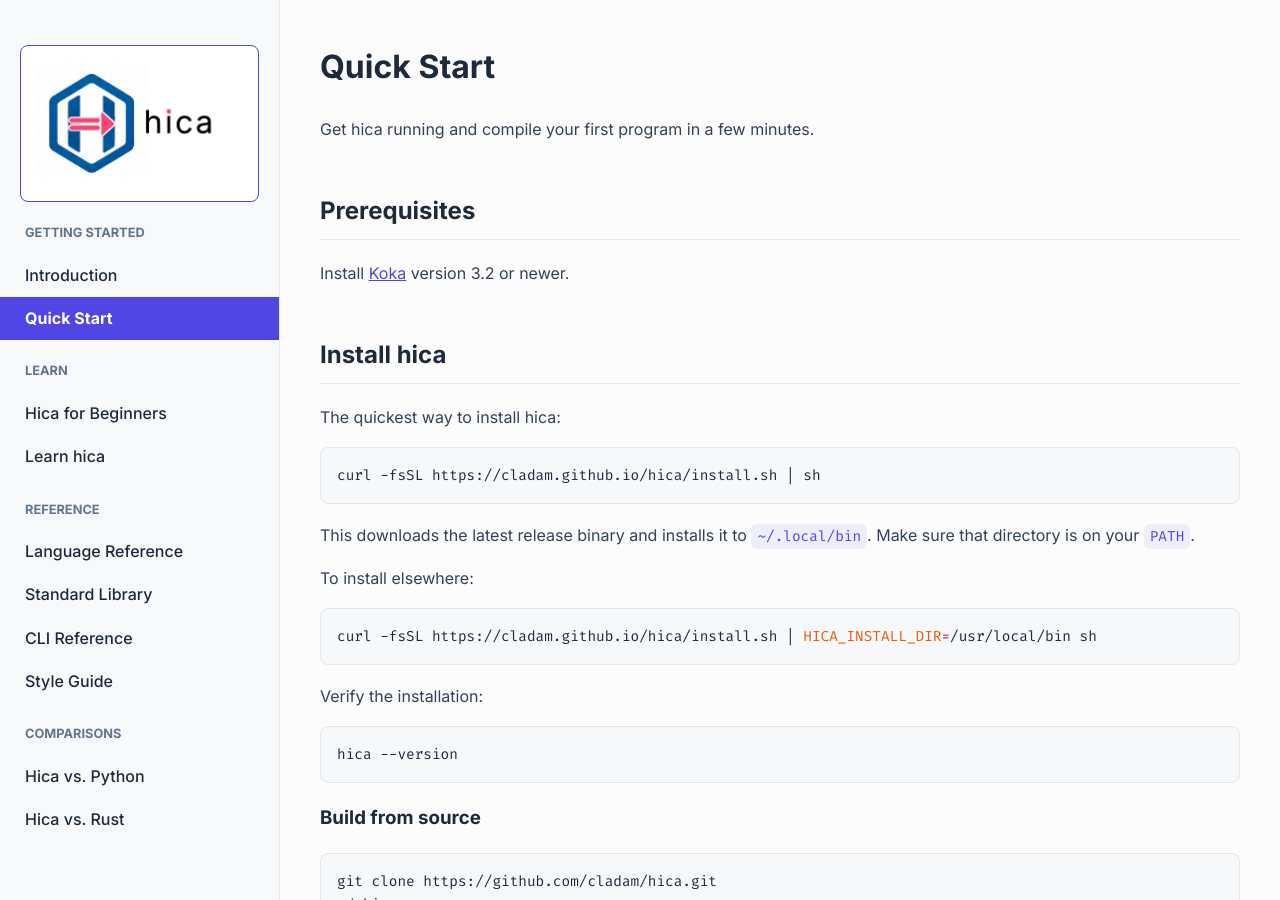
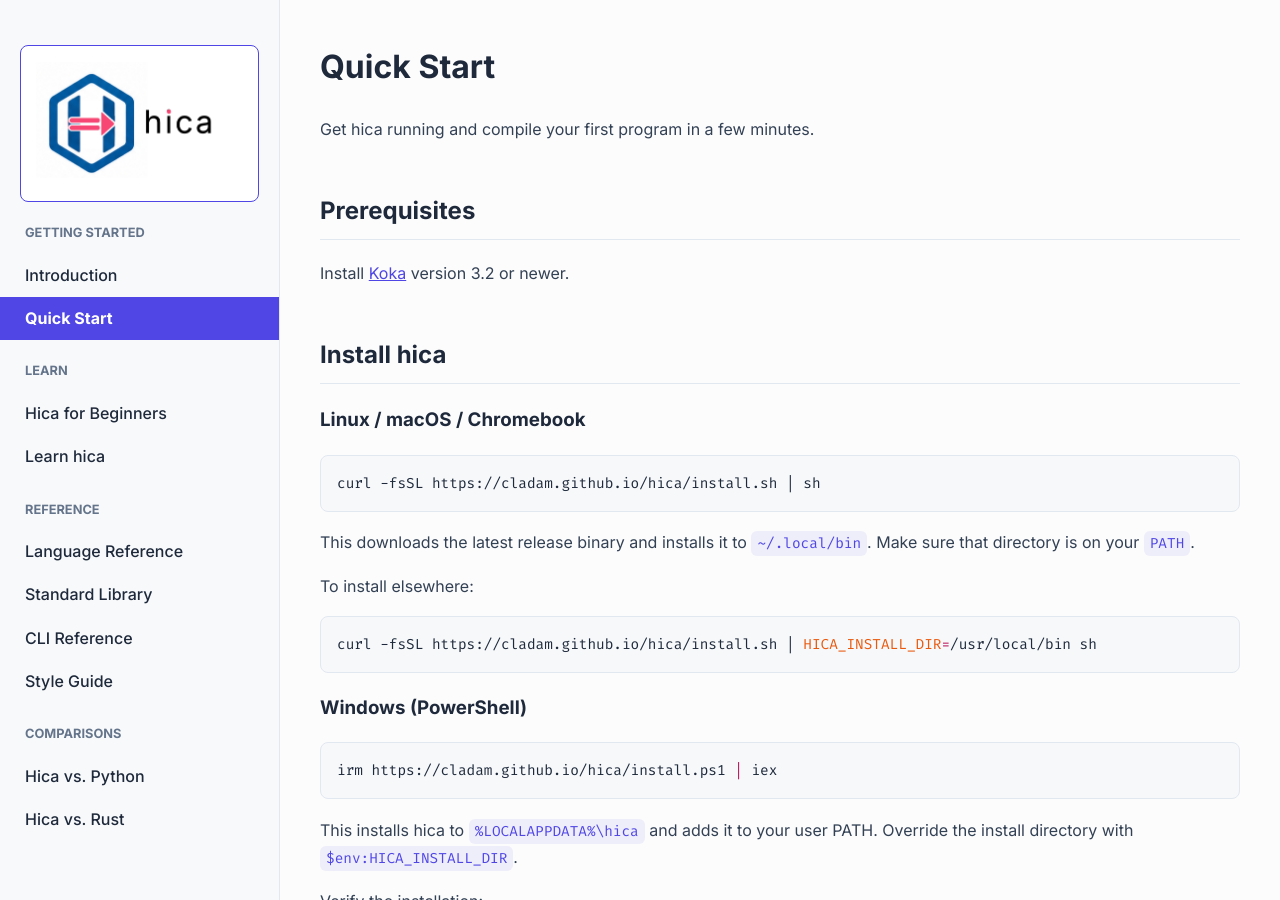
Before and after one commit to cladam/hica, a Jekyll site: the page built from docs/quick-start.md, in a window 1280 px wide and 900 px high. Built offline with Jekyll 4.4.1, drawn with Linux system fonts in a browser that asks for light colours.

Commit message:
fix: publish new fix release

````diff
--- a/docs/quick-start.md
+++ b/docs/quick-start.md
@@ -13,7 +13,7 @@ Install [Koka](https://koka-lang.github.io/koka/doc/book.html#install) version 3
 
 ## Install hica
 
-The quickest way to install hica:
+### Linux / macOS / Chromebook
 
 ```sh
 curl -fsSL https://cladam.github.io/hica/install.sh | sh
@@ -27,6 +27,15 @@ To install elsewhere:
 ```sh
 curl -fsSL https://cladam.github.io/hica/install.sh | HICA_INSTALL_DIR=/usr/local/bin sh
 ```
+
+### Windows (PowerShell)
+
+```powershell
+irm https://cladam.github.io/hica/install.ps1 | iex
+```
+
+This installs hica to `%LOCALAPPDATA%\hica` and adds it to your user PATH.
+Override the install directory with `$env:HICA_INSTALL_DIR`.
 
 Verify the installation:
 
````
Also changed, not shown: README.md, 2 other files.
